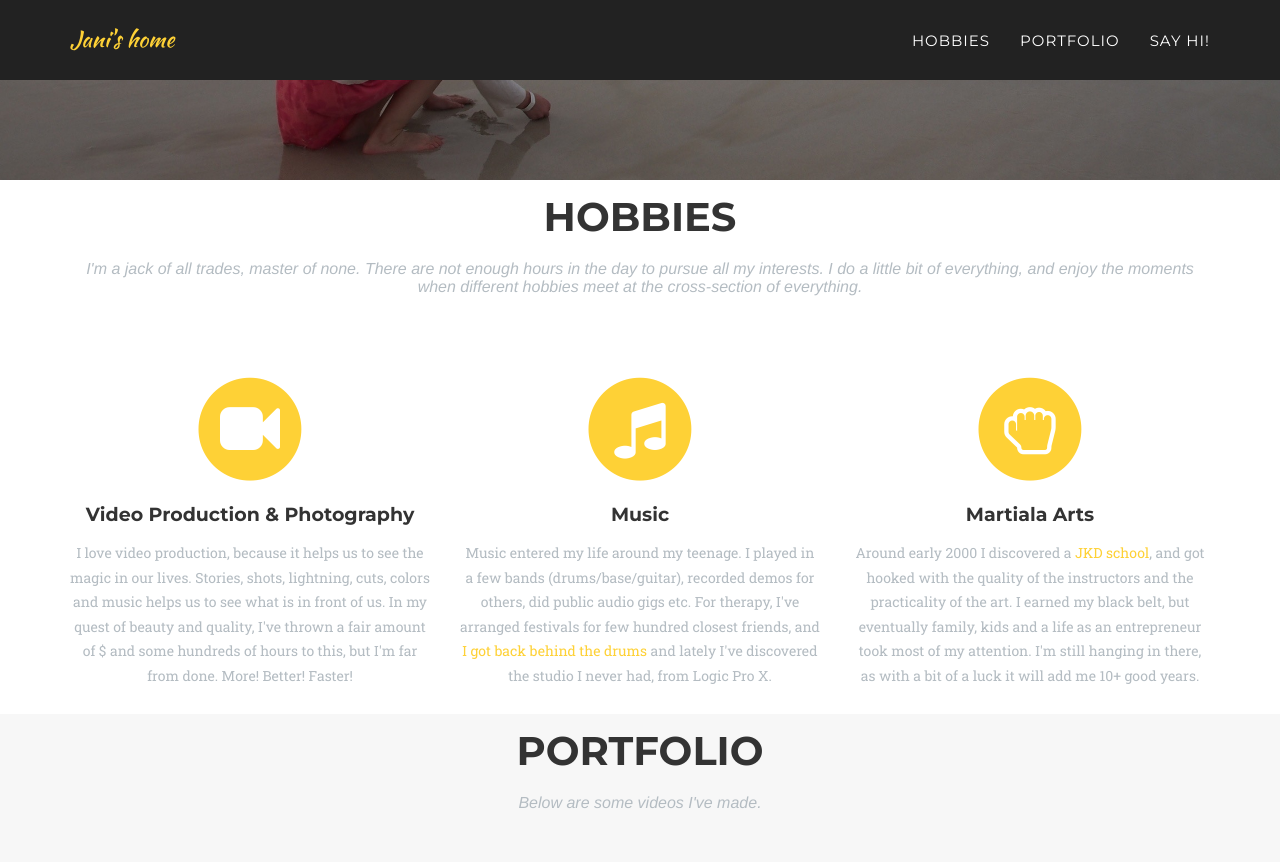
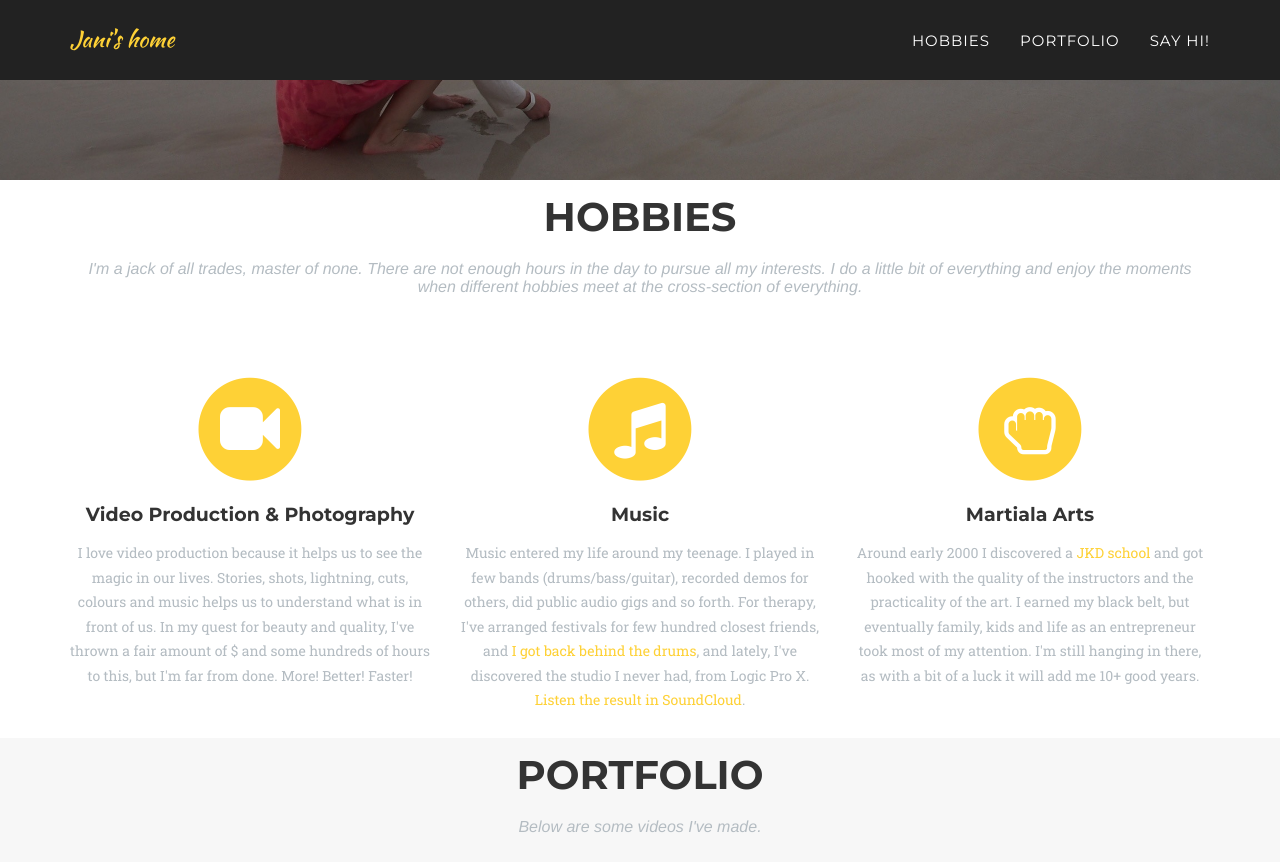
Before and after one commit to janikenttala/janikenttala.github.io, a Jekyll site: the page built from index.html, in a window 1280 px wide and 900 px high, scrolled down 385 px, cut to the strip 0-862 px from the top of the window. Built offline with Jekyll 4.4.1, drawn with Linux system fonts in a browser that asks for light colours; some web fonts are replaced.

Commit message:
Grammar check and few updates.

```diff
--- a/_config.yml
+++ b/_config.yml
@@ -22,6 +22,8 @@ people:
       url: https://github.com/evilon
     - title: google-plus
       url: https://plus.google.com/+JaniKentt%C3%A4l%C3%A4
+    - title: soundcloud
+      url: https://soundcloud.com/jani-kenttaelae/
 
     #- title: facebook
     #  url: #
--- a/_includes/hobbies.html
+++ b/_includes/hobbies.html
@@ -7,7 +7,7 @@
                     <h3 class="section-subheading text-muted">
                       I'm a jack of all trades, master of none. There are
                       not enough hours in the day to pursue all my interests.
-                      I do a little bit of everything, and enjoy the
+                      I do a little bit of everything and enjoy the
                       moments when different hobbies meet at the cross-section
                       of everything.
 
@@ -21,14 +21,11 @@
                         <i class="fa fa-video-camera fa-stack-1x fa-inverse"></i>
                     </span>
                     <h4 class="service-heading">Video Production & Photography</h4>
-                    <p class="text-muted">I love video production, because it
-                      helps us to see the magic in our lives.
-                      Stories, shots, lightning, cuts, colors and music helps
-                      us to see what is in front of us.
-                      In my quest of beauty and quality, I've thrown a fair
-                      amount of $ and some hundreds of
-                      hours to this, but I'm far from done. More! Better!
-                      Faster!</p>
+                    <p class="text-muted">I love video production because it helps us to see the
+                        magic in our lives. Stories, shots, lightning, cuts, colours and music
+                        helps us to understand what is in front of us. In my quest for beauty and
+                        quality, I've thrown a fair amount of $ and some hundreds of hours to this,
+                        but I'm far from done. More! Better! Faster!</p>
                 </div>
                 <div class="col-md-4">
                     <span class="fa-stack fa-4x">
@@ -36,13 +33,16 @@
                         <i class="fa fa-music fa-stack-1x fa-inverse"></i>
                     </span>
                     <h4 class="service-heading">Music</h4>
-                    <p class="text-muted">Music entered my life around my teenage.
-                      I played in a few bands (drums/base/guitar), recorded demos
-                      for others, did public audio gigs etc. For therapy, I've
-                      arranged festivals for few hundred closest friends,
-                      and <a href="https://www.youtube.com/watch?v=fR6yLqiN80c">
-                      I got back behind the drums</a> and lately I've discovered
-                      the studio I never had, from Logic Pro X.
+                    <p class="text-muted">
+                        Music entered my life around my teenage. I played in few bands
+                        (drums/bass/guitar), recorded demos for others, did public audio gigs and so
+                        forth. For therapy, I've arranged festivals for few hundred closest friends,
+                        and <a
+                        href="https://www.youtube.com/watch?v=fR6yLqiN80c"> I
+                        got back behind the drums</a>, and lately, I've discovered the studio I never
+                        had, from Logic Pro X. <a
+                        href="https://soundcloud.com/jani-kenttaelae/">Listen
+                        the result in SoundCloud</a>.
                     </p>
 
 
@@ -55,10 +55,10 @@
                     <h4 class="service-heading">Martiala Arts</h4>
                     <p class="text-muted">
                       Around early 2000 I discovered a <a href="http://jkd.fi">
-                      JKD school</a>,
+                      JKD school</a>
                       and got hooked with the quality of the instructors and the
                       practicality of the art. I earned my black belt, but
-                      eventually family, kids and a life as an entrepreneur
+                      eventually family, kids and life as an entrepreneur
                       took most of my attention. I'm still hanging in there, as
                       with a bit of a luck it will add me 10+ good years.
                     </p>
```
